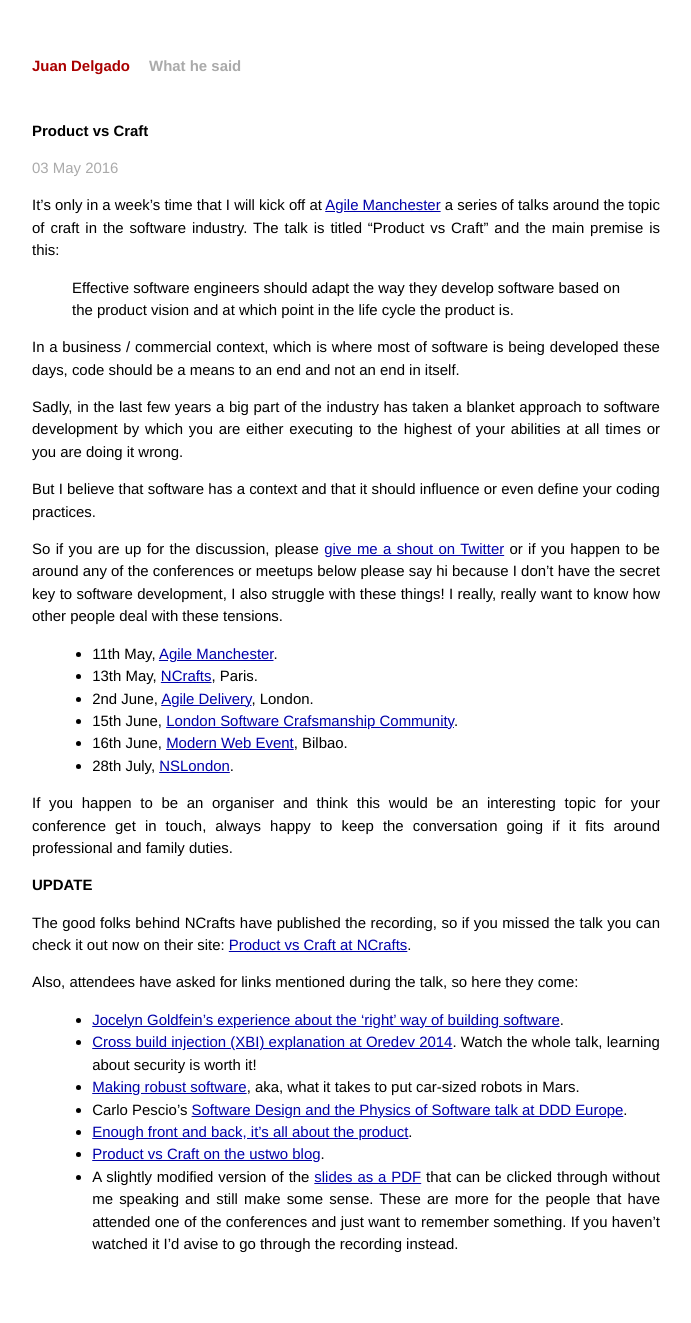
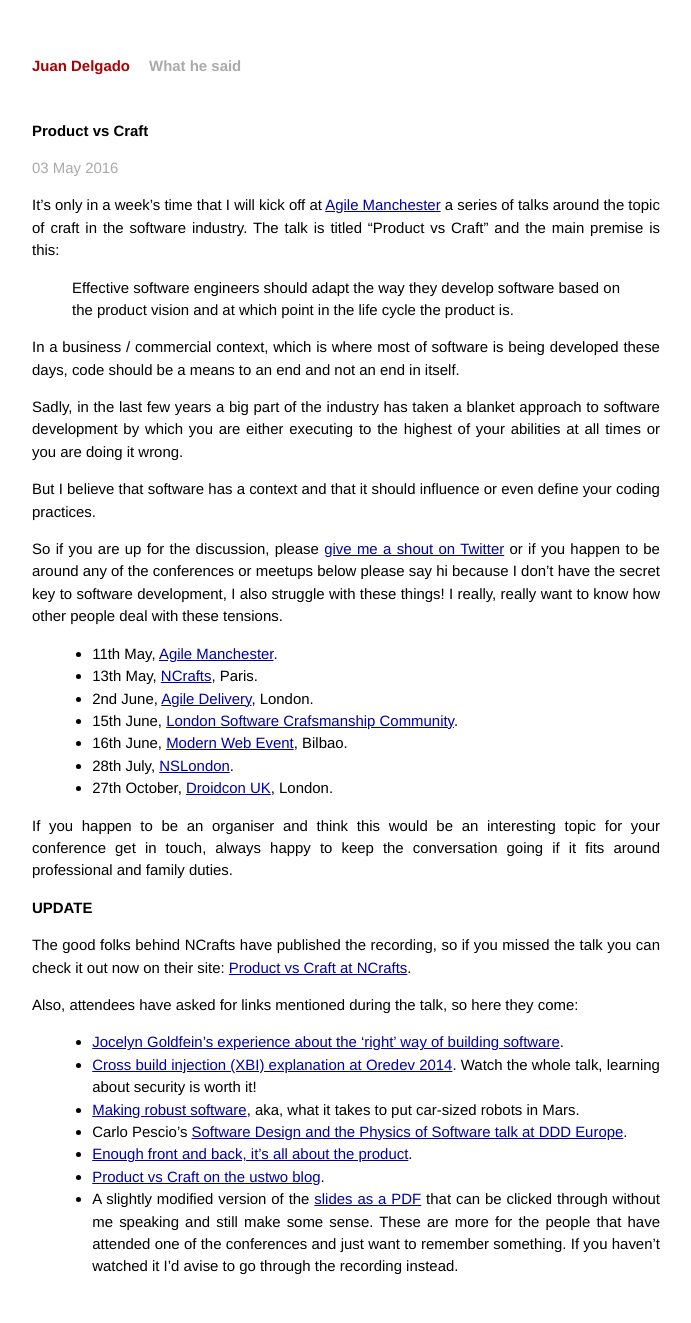
Before and after one commit to juandelgado/blog.juandelgado.es, a Jekyll site: the page built from _posts/2016-05-03-product-vs-craft.md, in a window 1280 px wide. Shown: the whole page, without its empty margins (294-985 px from the left). Built offline with Jekyll 4.4.1, drawn with Linux system fonts in a browser that asks for light colours; comment, search, counter and statistics services are not loaded; before the commit the page ends 1300 px from its top, so only the background shows below that.

Commit message:
Added link to Droidcon!

```diff
--- a/_posts/2016-05-03-product-vs-craft.md
+++ b/_posts/2016-05-03-product-vs-craft.md
@@ -21,6 +21,7 @@
  * 15th June, [London Software Crafsmanship Community](http://www.meetup.com/london-software-craftsmanship/events/231798303/).
  * 16th June, [Modern Web Event](http://modernwebevent.com/session/product-vs-craft/), Bilbao.
  * 28th July, [NSLondon](https://www.meetup.com/NSLondon/events/232748596/).
+ * 27th October, [Droidcon UK](http://uk.droidcon.com/#program), London.
 
 If you happen to be an organiser and think this would be an interesting topic for your conference get in touch, always happy to keep the conversation going if it fits around professional and family duties.
 
```
